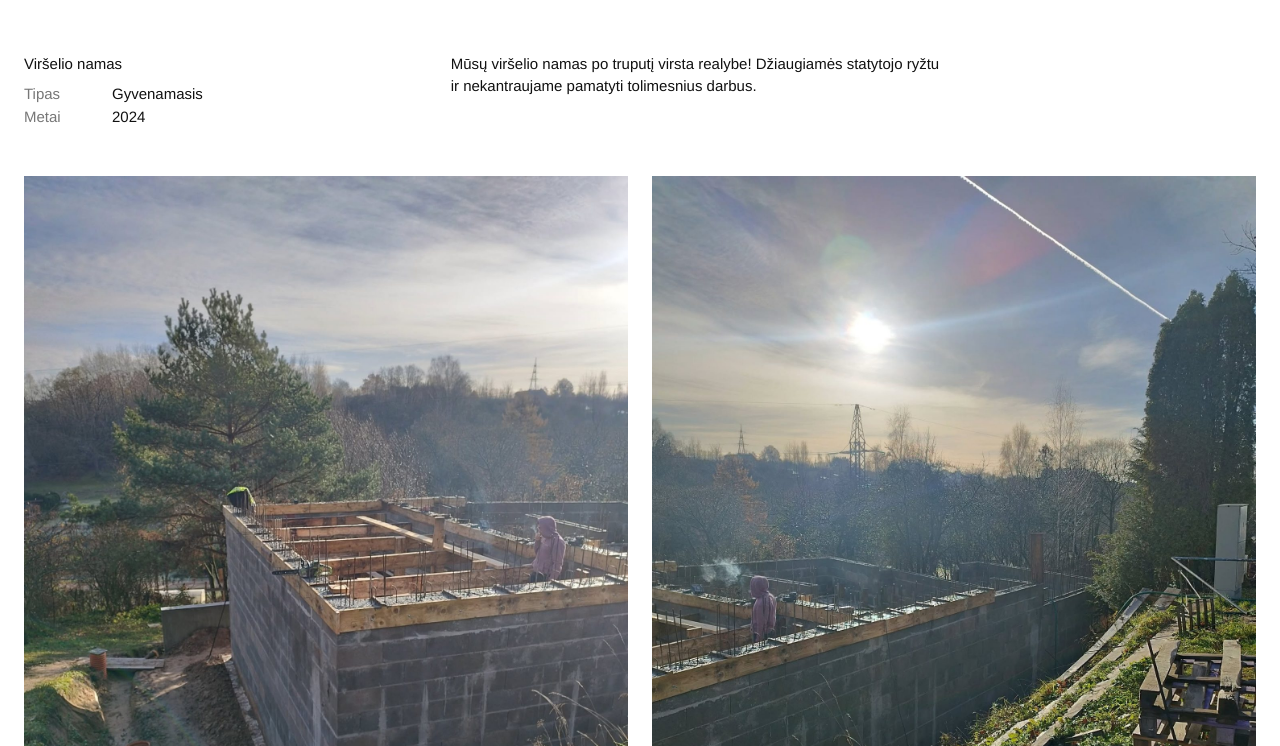
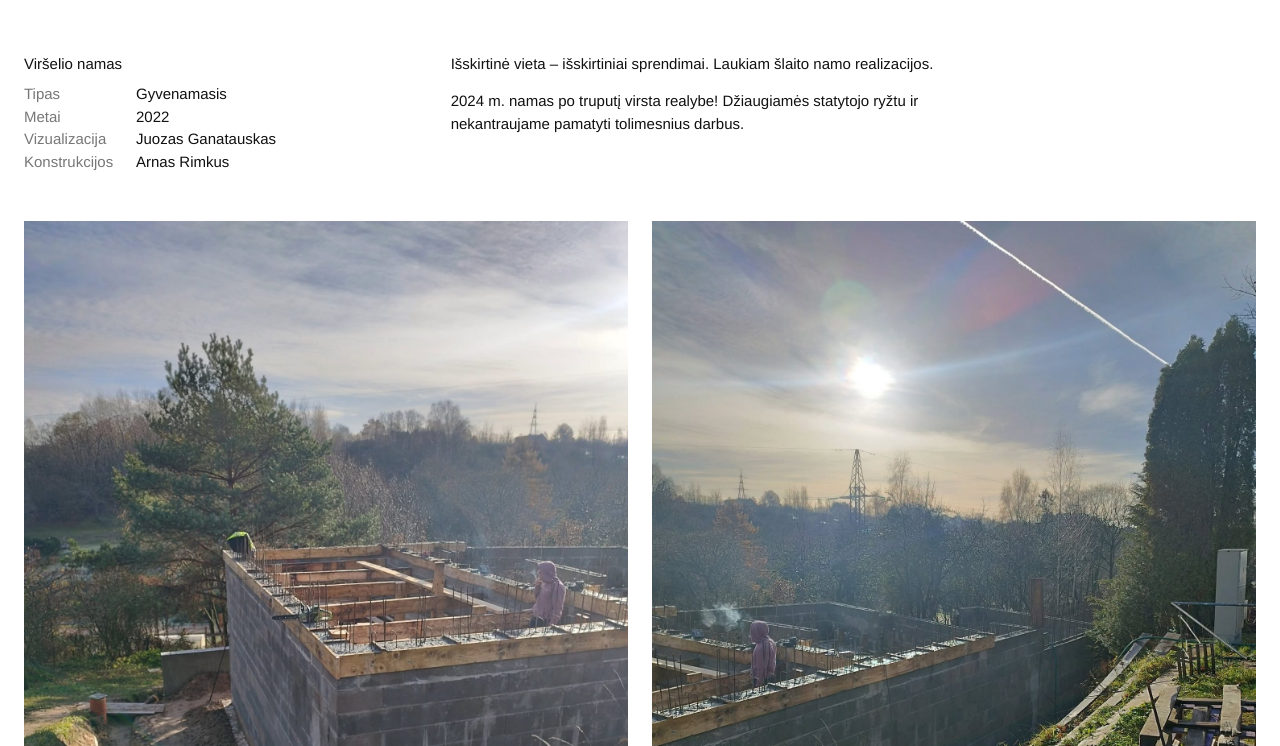
Before and after one commit to aurimasMisius/ubami-webpage, a plain HTML site: page projects/project-05.html in a window 1280 px wide. Shown: the part 54-800 px from the top of the page. Drawn offline with Linux system fonts and the light colour scheme.

Commit message:
Add 2022 design post text and credits to Viršelio namas
Co-Authored-By: Claude Opus 5.5 <noreply@anthropic.com>
Claude-Session: https://claude.ai/code/session_01Q9VtbTsgWHiDWSiW555VZP

```diff
--- a/projects/project-05.html
+++ b/projects/project-05.html
@@ -4,7 +4,7 @@
   <meta charset="utf-8">
   <meta name="viewport" content="width=device-width, initial-scale=1">
   <title>Viršelio namas — Ubami</title>
-  <link rel="stylesheet" href="../styles.css?v=4">
+  <link rel="stylesheet" href="../styles.css?v=5">
 </head>
 <body>
   <header class="site-header wrap">
@@ -22,11 +22,14 @@
           <h1>Viršelio namas</h1>
           <dl class="facts">
             <div><dt>Tipas</dt><dd>Gyvenamasis</dd></div>
-            <div><dt>Metai</dt><dd>2024</dd></div>
+            <div><dt>Metai</dt><dd>2022</dd></div>
+            <div><dt>Vizualizacija</dt><dd>Juozas Ganatauskas</dd></div>
+            <div><dt>Konstrukcijos</dt><dd>Arnas Rimkus</dd></div>
           </dl>
         </div>
         <div class="project-text">
-          <p>Mūsų viršelio namas po truputį virsta realybe! Džiaugiamės statytojo ryžtu ir nekantraujame pamatyti tolimesnius darbus.</p>
+          <p>Išskirtinė vieta – išskirtiniai sprendimai. Laukiam šlaito namo realizacijos.</p>
+          <p>2024 m. namas po truputį virsta realybe! Džiaugiamės statytojo ryžtu ir nekantraujame pamatyti tolimesnius darbus.</p>
         </div>
       </div>
       <div class="gallery">
--- a/styles.css
+++ b/styles.css
@@ -92,7 +92,7 @@ img { display: block; width: 100%; height: auto; }
 
 .facts { margin: 8px 0 0; color: var(--muted); }
 .facts div { display: flex; gap: 8px; }
-.facts dt { min-width: 80px; }
+.facts dt { min-width: 104px; }
 .facts dd { margin: 0; color: var(--text); }
 
 .project-text p { margin: 0 0 1em; max-width: 60ch; }
```
Also changed, not shown: contact.html (+1 -1 lines), index.html (+2 -2 lines), projects/project-01.html (+1 -1 lines), projects/project-02.html (+1 -1 lines), projects/project-03.html (+1 -1 lines), projects/project-04.html (+1 -1 lines), projects/project-06.html (+1 -1 lines), studio.html (+1 -1 lines).
